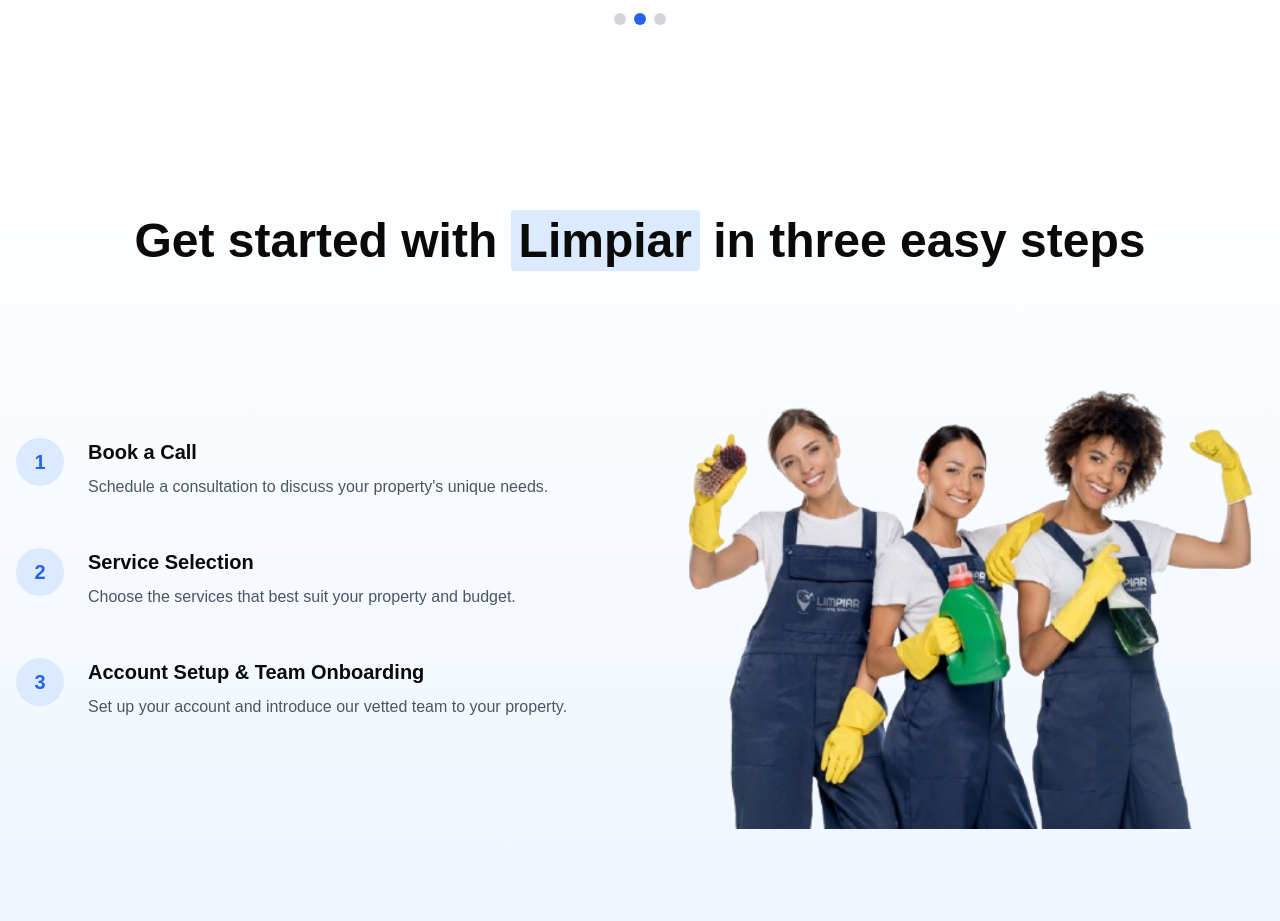
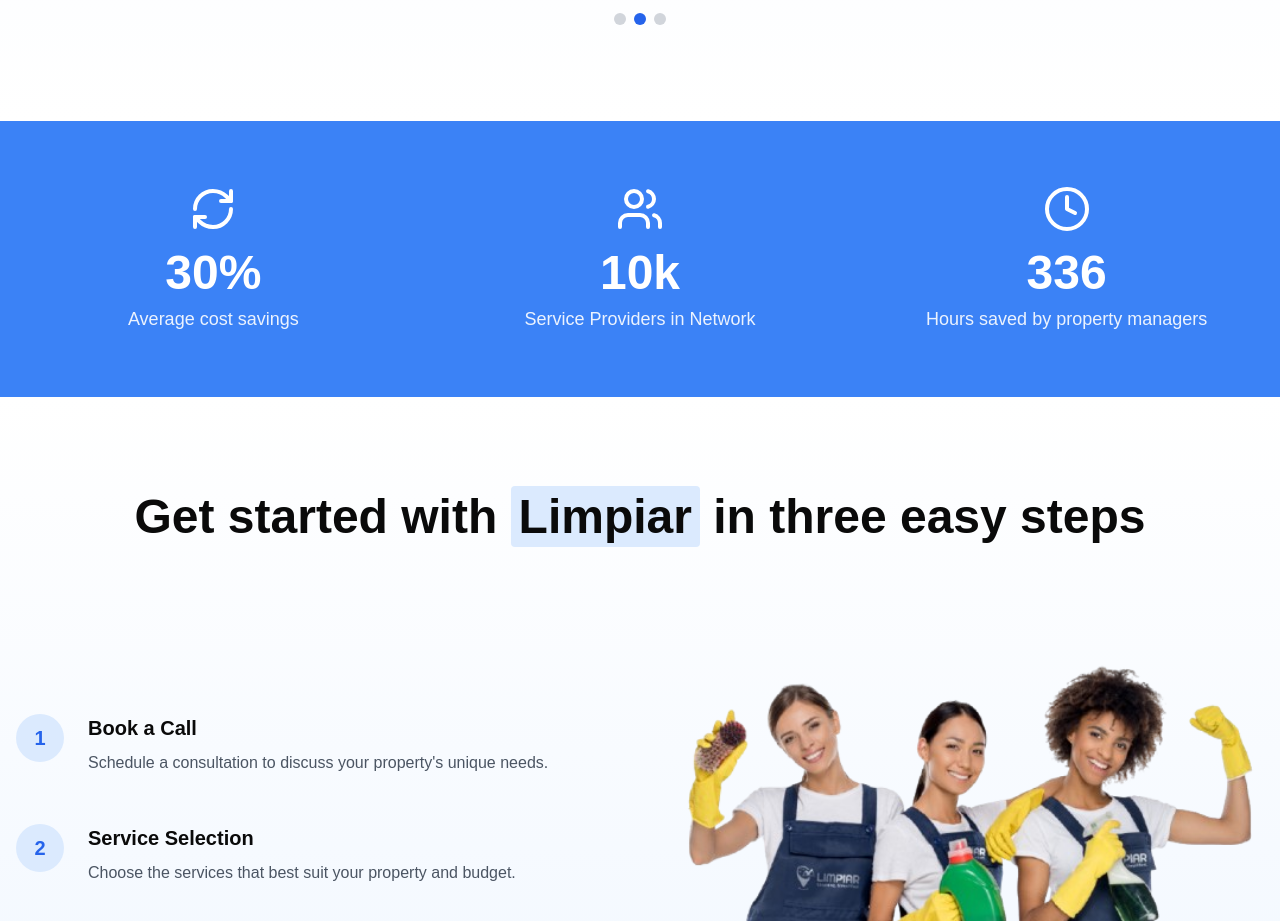
Before and after one commit to Limpiar-Hub/limpiador-online, a Next.js app: page /commerce-spaces in a window 1280 px wide. Shown: the part 4060-4981 px from the top of the page. Built offline with nearby package versions, Linux system fonts and the light colour scheme.

Commit message:
added stats bar

```diff
--- a/app/commerce-spaces/page.tsx
+++ b/app/commerce-spaces/page.tsx
@@ -6,6 +6,7 @@
 import { LimpiarAdvantage } from "@/components/limpiar-advantage"
 import { ServiceCircles } from "@/components/service-circles"
 import { Testimonials } from "@/components/testimonials"
+import { StatsBar } from "@/components/stats-bar"
 import { GetStartedSteps } from "@/components/get-started-steps"
 import { LoadingSpinner } from "@/components/loading-spinner"
 
@@ -20,6 +21,7 @@
         <LimpiarAdvantage />
         <ServiceCircles />
         <Testimonials />
+        <StatsBar />
         <GetStartedSteps />
       </Suspense>
     </main>
--- /dev/null
+++ b/components/stats-bar.tsx
@@ -0,0 +1,46 @@
+"use client"
+
+import { motion } from "framer-motion"
+import { RefreshCw, Users, Clock } from "lucide-react"
+
+const stats = [
+  {
+    icon: RefreshCw,
+    value: "30%",
+    label: "Average cost savings",
+  },
+  {
+    icon: Users,
+    value: "10k",
+    label: "Service Providers in Network",
+  },
+  {
+    icon: Clock,
+    value: "336",
+    label: "Hours saved by property managers",
+  },
+]
+
+export function StatsBar() {
+  return (
+    <section className="bg-blue-500 py-16">
+      <div className="container mx-auto px-4">
+        <div className="grid grid-cols-1 md:grid-cols-3 gap-8">
+          {stats.map((stat, index) => (
+            <motion.div
+              key={stat.label}
+              initial={{ opacity: 0, y: 20 }}
+              whileInView={{ opacity: 1, y: 0 }}
+              transition={{ duration: 0.5, delay: index * 0.1 }}
+              className="text-center text-white"
+            >
+              <stat.icon className="w-12 h-12 mx-auto mb-4" />
+              <div className="text-5xl font-bold mb-2">{stat.value}</div>
+              <div className="text-lg opacity-90">{stat.label}</div>
+            </motion.div>
+          ))}
+        </div>
+      </div>
+    </section>
+  )
+}
```
